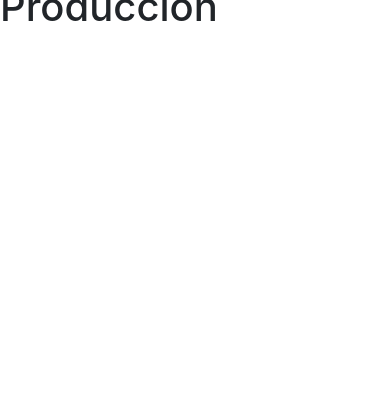
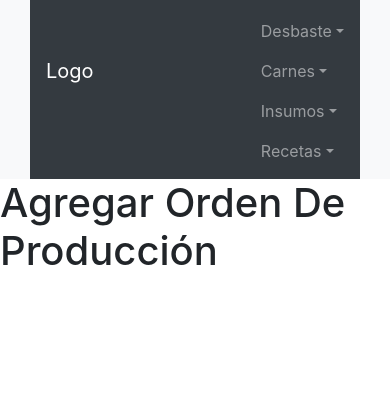
Before and after one commit to Purares/purares-test, a PHP site: page /vista/plantilla.php in a window 390 px wide. Shown: the part 417-828 px from the top of the page. Run offline with PHP 8.4, Linux system fonts and the light colour scheme; some libraries are stand-ins or nearby versions.

Commit message:
actualizar plantilla

```diff
--- a/vista/plantilla.php
+++ b/vista/plantilla.php
@@ -34,37 +34,78 @@
 
 		<!-- FONTAWESOME  -->
 		<script src="https://kit.fontawesome.com/e632F10729.js" crossorigin=anonyzous"></script>
+
+		<!--Agrego las librerias de jquery y bootstrap-->
+
+  		<link rel="stylesheet" href="https://stackpath.bootstrapcdn.com/bootstrap/4.3.1/css/bootstrap.min.css" integrity="sha384-ggOyR0iXCbMQv3Xipma34MD+dH/1fQ784/j6cY/iJTQUOhcWr7x9JvoRxT2MZw1T" crossorigin="anonymous">
+
+  		<script src="https://code.jquery.com/jquery-3.3.1.slim.min.js" integrity="sha384-q8i/X+965DzO0rT7abK41JStQIAqVgRVzpbzo5smXKp4YfRvH+8abtTE1Pi6jizo" crossorigin="anonymous"></script>
+
+  		<script src="https://cdnjs.cloudflare.com/ajax/libs/popper.js/1.14.7/umd/popper.min.js" integrity="sha384-UO2eT0CpHqdSJQ6hJty5KVphtPhzWj9WO1clHTMGa3JDZwrnQq4sF86dIHNDz0W1" crossorigin="anonymous"></script>
+
+  		<script src="https://stackpath.bootstrapcdn.com/bootstrap/4.3.1/js/bootstrap.min.js" integrity="sha384-JjSmVgyd0p3pXB1rRibZUAYoIIy6OrQ6VrjIEaFf/nJGzIxFDsf4x0xIM+B07jRM" crossorigin="anonymous"></script>
+
+
+  <title>Gestion PURARES</title>
+  <br>
+  <div class="row justify-content-center align-items-center">
+  <div class="col-md-auto">
+  <h1>Sistema de gestión</h1>
+   </div>
+  <img src="https://drive.google.com/uc?export=download&id=1itN7NXRxavvm3yYDcmURhJ0DswNL_sqo">
+  </div>
 </head>
+
 <body>
-
-<!--LOGO PRINCIPAL-->
-<div class="container-fluid">
-  	<h1 class="text-center py-3">PROYECTO PURARES</h1>
-  	<p>versión TEST</p>
-</div>
 
 <!--BARRA DE NAVEGACION-->
 
 <div class="container-fluid bg-light">
 	<div class="container">
 
-
 <nav class="navbar navbar-expand-sm bg-dark navbar-dark">
   <a class="navbar-brand" href="#">Logo</a>
    <ul class="navbar-nav">
 
-   		 <li class="nav-item">
-   		 	<a class="nav-link" href="index.php?pagina=agregarOrdenProd">Orden de Producción</a>
-   		 </li>
-   		 <li class="nav-item">
-   		 	<a class="nav-link" href="index.php?pagina=verInsumos">Insumos</a>
-		 </li>
-   		 <li class="nav-item">
-   		 	<a class="nav-link" href="index.php?pagina=verCarnes">Carnes</a>
-		 </li>
-		 <li class="nav-item">
-   		 	<a class="nav-link" href="index.php?pagina=verRecetas">Recetas</a>
-		 </li>
+		 <li class="nav-item dropdown">
+    <a class="nav-link dropdown-toggle" href="#" data-toggle="dropdown" role="button" aria-haspopup="true" aria-expanded="false">Ordenes</a>
+    <div class="dropdown-menu">
+      <a class="dropdown-item" href="index.php?pagina=agregarOrdenProd">Nueva orden</a>
+      <a class="dropdown-item" href="index.php">Ver ordenes</a>
+    </div>
+		</li>
+
+		<li class="nav-item dropdown">
+    <a class="nav-link dropdown-toggle" href="#" data-toggle="dropdown" role="button" aria-haspopup="true" aria-expanded="false">Desbaste</a>
+    <div class="dropdown-menu">
+      <a class="dropdown-item" href="index.php">Nuevo desbaste</a>
+      <a class="dropdown-item" href="index.php">Ver desbastes</a>
+    </div>
+
+		</li>
+		<li class="nav-item dropdown">
+    <a class="nav-link dropdown-toggle" data-toggle="dropdown" href="#" role="button" aria-haspopup="true" aria-expanded="false">Carnes</a>
+    <div class="dropdown-menu">
+      <a class="dropdown-item" href="index.php">Nueva carne</a>
+      <a class="dropdown-item" href="index.php?pagina=verCarnes">Ver carnes</a>
+    </div>
+		</li>
+
+		<li class="nav-item dropdown">
+    <a class="nav-link dropdown-toggle" data-toggle="dropdown" href="#" role="button" aria-haspopup="true" aria-expanded="false">Insumos</a>
+    <div class="dropdown-menu">
+      <a class="dropdown-item" href="index.php?pagina=agregarInsumo">Nuevo insumo</a>
+      <a class="dropdown-item" href="index.php?pagina=verInsumos">Ver insumos</a>
+    </div>
+		</li>
+
+		<li class="nav-item dropdown">
+    <a class="nav-link dropdown-toggle" data-toggle="dropdown" href="#" role="button" aria-haspopup="true" aria-expanded="false">Recetas</a>
+    <div class="dropdown-menu">
+      <a class="dropdown-item" href="index.php">Nueva receta</a>
+      <a class="dropdown-item" href="index.php?pagina=verRecetas">Ver recetas</a>
+    </div>
+		</li>
 
    </ul>
 </nav>
```
